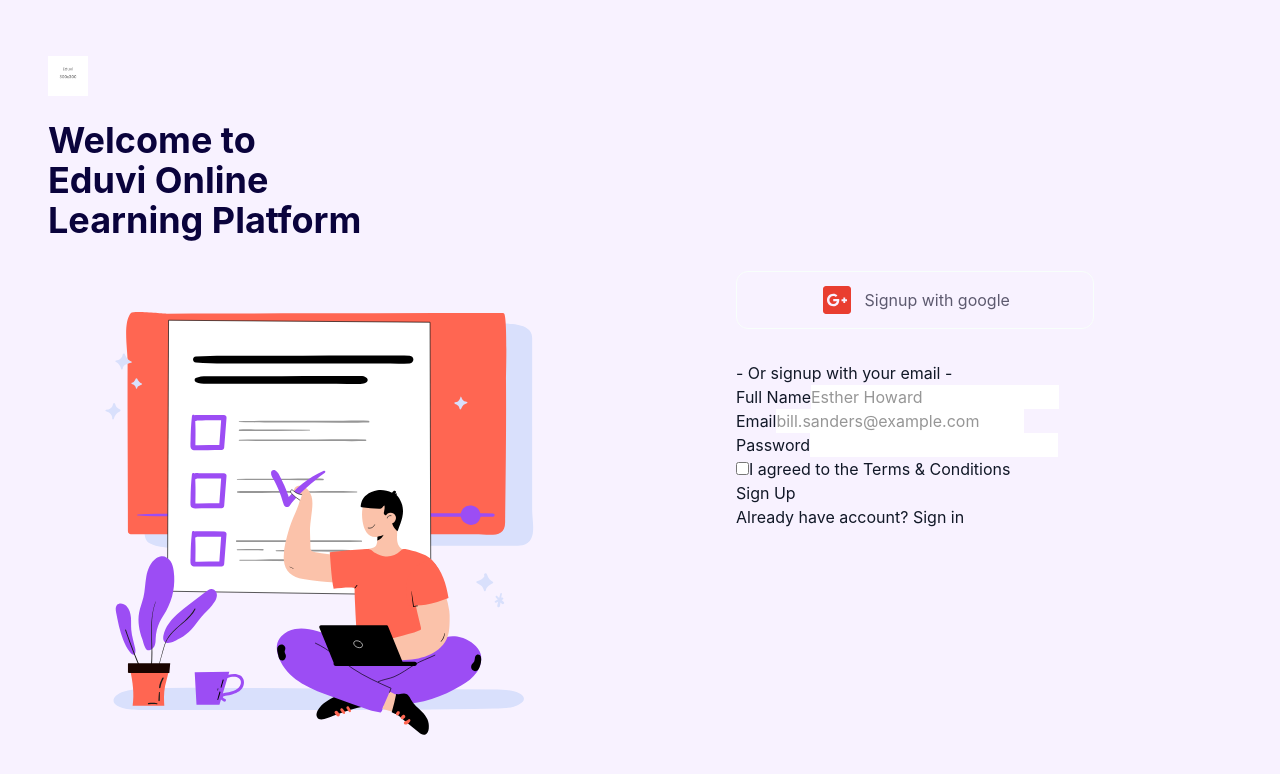
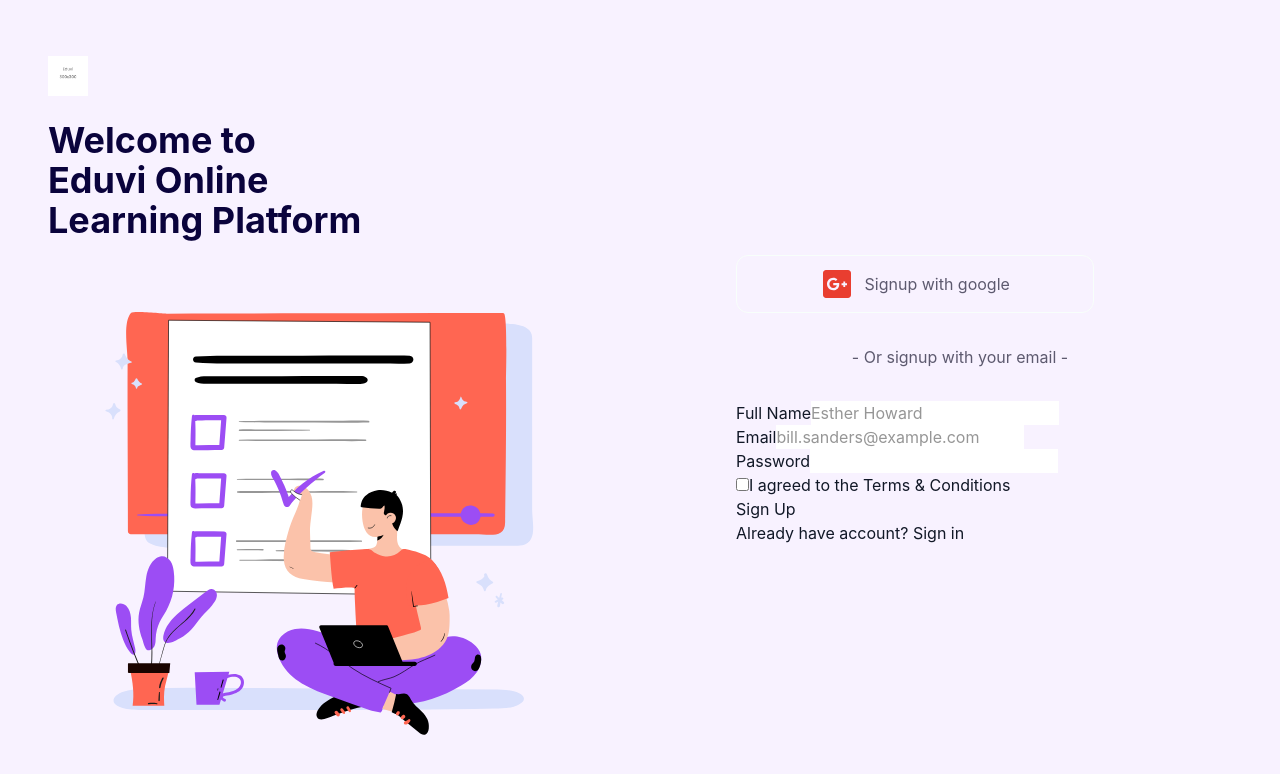
Before and after one commit to albert-byiringiro/eduvi, a React (Vite) app in the folder apps/frontend/: page / in a window 1280 px wide. Shown: the top 774 px of the page. Built offline with nearby package versions, Linux system fonts and the light colour scheme.

Commit message:
style(auth): add text divider styles  [refs #12]

```diff
--- a/apps/frontend/src/pages/auth/Signup.tsx
+++ b/apps/frontend/src/pages/auth/Signup.tsx
@@ -29,8 +29,8 @@ export default function Signup() {
               <span className="text-gray">Signup with google</span>
             </button>
 
-          <div className="">
-            <span className="">
+          <div className="text-center mb-8">
+            <span className="text-gray">
               - Or signup with your email -
             </span>
           </div>
```
